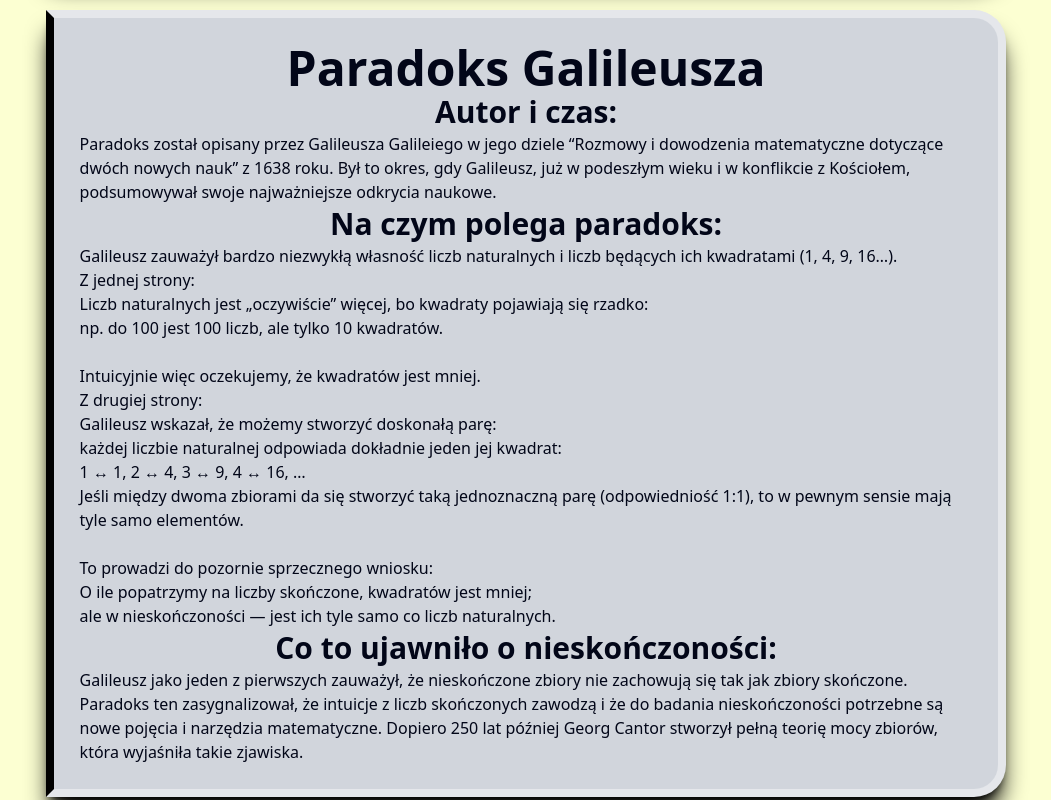
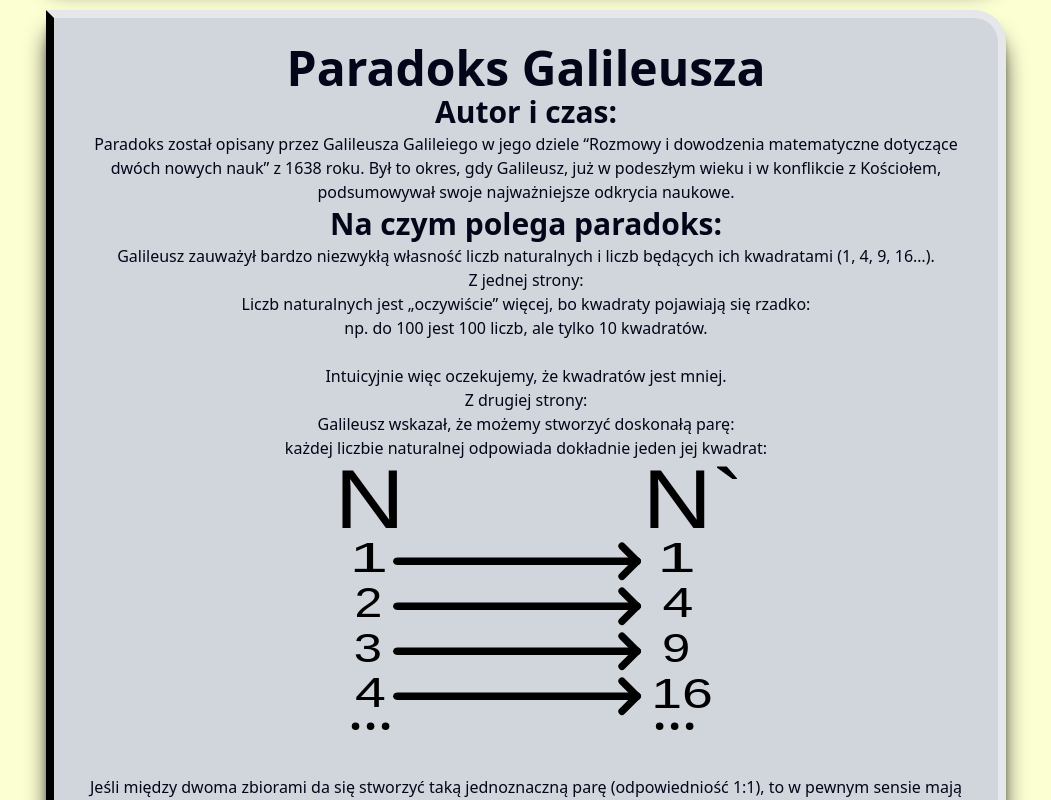
Before and after one commit to dulakgg/mathlox, a React (Vite) app: page /paradoksy in a window 1280 px wide. Shown: the part 1420-2220 px from the top of the page, without its empty margins (114-1165 px from the left). Built offline with nearby package versions, Linux system fonts and the light colour scheme; no server answers.

Commit message:
grafika wektorowa do paradoksu galileusza + wysrodkowanie tekstu w SECTION_TEXT

```diff
--- a/src/components/paradoksy/paradoks_galileo.tsx
+++ b/src/components/paradoksy/paradoks_galileo.tsx
@@ -1,4 +1,6 @@
 import {TITLE, SECTION_TITLE, SECTION_TEXT, CARD} from "@/components/ui/format_tags.tsx";
+import GalileoVector from "@/assets/galileo.svg";
+
 
 export default function Paradoks_galileo() {
     return (
@@ -11,7 +13,6 @@ export default function Paradoks_galileo() {
             </SECTION_TEXT>
 
             <SECTION_TITLE>Na czym polega paradoks:</SECTION_TITLE>
-
             <SECTION_TEXT>
                 Galileusz zauważył bardzo niezwykłą własność liczb naturalnych i liczb będących ich kwadratami (1, 4, 9, 16…).<br />
                 Z jednej strony:<br />
@@ -23,15 +24,15 @@ export default function Paradoks_galileo() {
 
                 Galileusz wskazał, że możemy stworzyć doskonałą parę:<br />
                 każdej liczbie naturalnej odpowiada dokładnie jeden jej kwadrat:<br />
-                1 ↔ 1, 2 ↔ 4, 3 ↔ 9, 4 ↔ 16, …<br />
+                <img className="w-[50%]" style={{ display: "block", margin: "0 auto" }} src={GalileoVector} alt="Odwzorowanie 1:1 liczb i ich kwadratów" />
 
                 Jeśli między dwoma zbiorami da się stworzyć taką jednoznaczną parę (odpowiedniość 1:1), to w pewnym sensie mają tyle samo elementów.<br /><br />
 
                 To prowadzi do pozornie sprzecznego wniosku:<br />
                 O ile popatrzymy na liczby skończone, kwadratów jest mniej;<br />
                 ale w nieskończoności — jest ich tyle samo co liczb naturalnych.<br />
+            </SECTION_TEXT>
 
-            </SECTION_TEXT>
             <SECTION_TITLE>Co to ujawniło o nieskończoności: </SECTION_TITLE>
             <SECTION_TEXT>Galileusz jako jeden z pierwszych zauważył, że nieskończone zbiory nie zachowują się tak jak zbiory skończone. Paradoks ten zasygnalizował, że intuicje z liczb skończonych zawodzą i że do badania nieskończoności potrzebne są nowe pojęcia i narzędzia matematyczne. Dopiero 250 lat później Georg Cantor stworzył pełną teorię mocy zbiorów, która wyjaśniła takie zjawiska. </SECTION_TEXT>
         </CARD>
--- a/src/components/ui/format_tags.tsx
+++ b/src/components/ui/format_tags.tsx
@@ -21,7 +21,7 @@ export const SECTION_TITLE = ({ children, className = "" }: TitleProps) => (
 
 // eslint-disable-next-line react-refresh/only-export-components
 export const SECTION_TEXT = ({ children, className = "" }: TitleProps) => (
-    <h3 className={`text-1xl font-light ${className}`}>{children}</h3>
+    <h3 className={`text-1xl font-light text-center ${className}`}>{children}</h3>
 );
 
 // eslint-disable-next-line react-refresh/only-export-components
```
Also changed, not shown: src/assets/galileo.svg (added), 1 other file (tests, documents, lock files or other folders).
